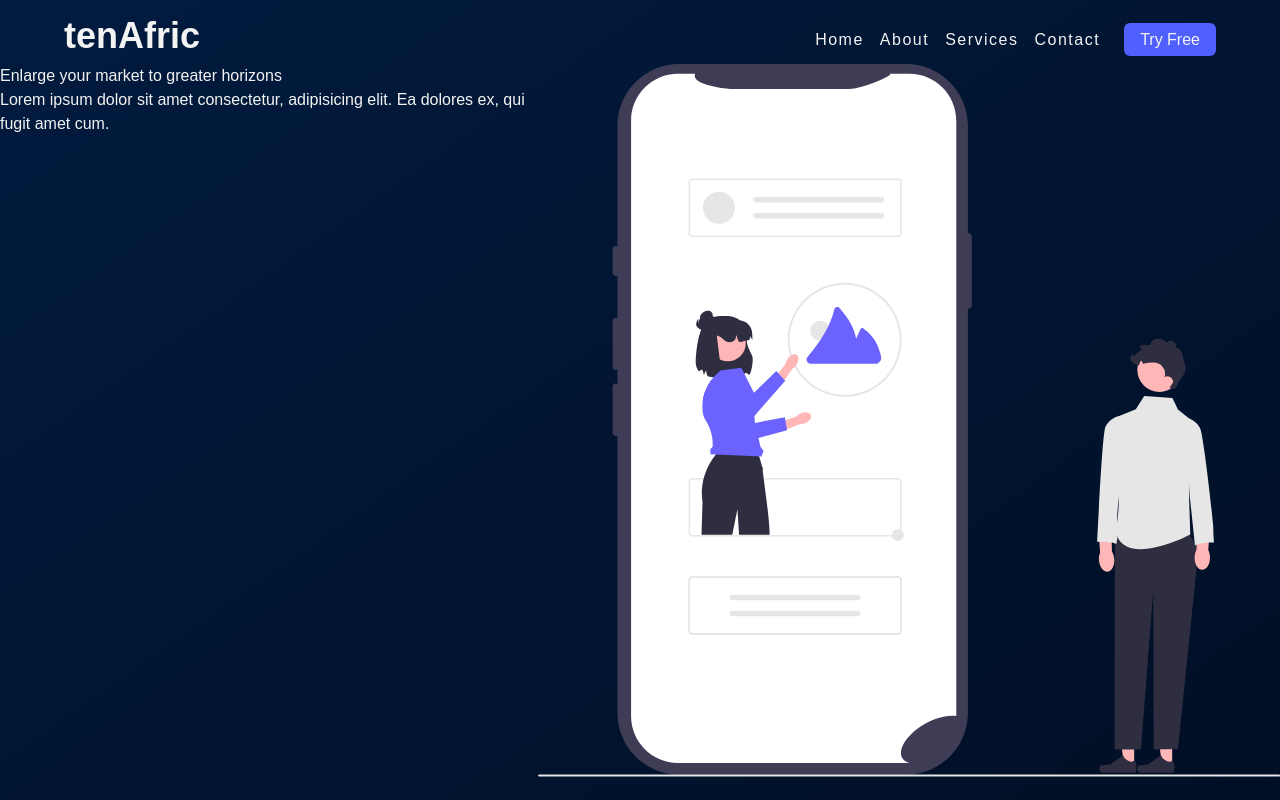
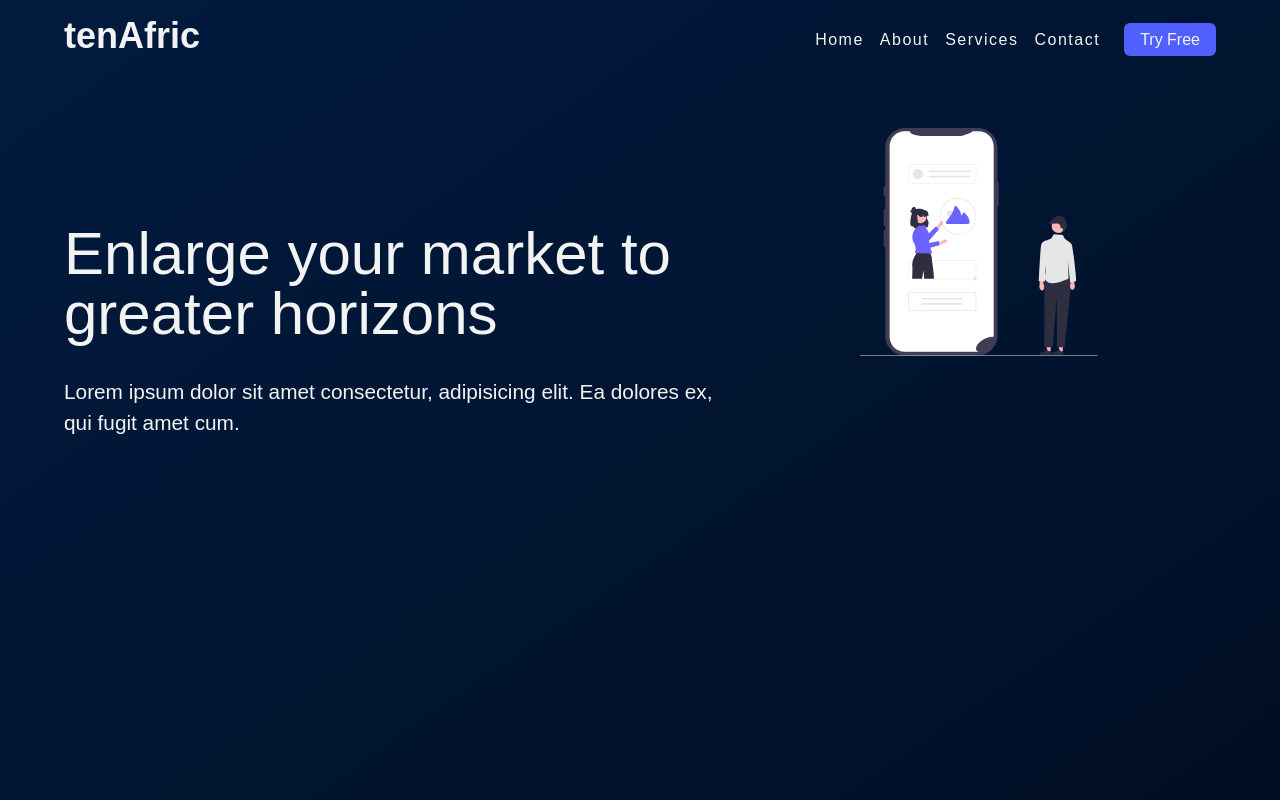
Before and after one commit to tenAfric/tenAfrik, a React (Create React App) app: page / in a window 1280 px wide. Built offline with nearby package versions, Linux system fonts and the light colour scheme.

Commit message:
mill silent couple tent brother

```diff
--- a/src/components/Landing.jsx
+++ b/src/components/Landing.jsx
@@ -8,14 +8,14 @@ const Landing = () => {
     <Fragment>
       <div className="h-screen landing">
         <Header/>
-        <div className="landing-section">
+        <div className="landing-section mt-16">
           <div className="landing-wrapper flex">
-            <div className="landing-texts">
-              <h1 className="landing-txt-header">Enlarge your market to greater horizons</h1>
-              <p className="landing-txt-paragraph">Lorem ipsum dolor sit amet consectetur, adipisicing elit. Ea dolores ex, qui fugit amet cum.</p>
+            <div className="landing-texts mt-16">
+              <h1 className="landing-txt-header mt-8 text-6xl">Enlarge your market to greater horizons</h1>
+              <p className="landing-txt-paragraph mt-8 text-[1.3rem]">Lorem ipsum dolor sit amet consectetur, adipisicing elit. Ea dolores ex, qui fugit amet cum.</p>
             </div>
             <div className="landing-image">
-              <LandingImg />
+              <LandingImg className="img-landing"/>
             </div>
           </div>
         </div>
--- a/src/styles/css/index.css
+++ b/src/styles/css/index.css
@@ -554,6 +554,14 @@ video {
   margin-right: auto;
 }
 
+.mt-8 {
+  margin-top: 2rem;
+}
+
+.mt-16 {
+  margin-top: 4rem;
+}
+
 .flex {
   display: flex;
 }
@@ -586,22 +594,8 @@ video {
   gap: 1rem;
 }
 
-.gap-2 {
-  gap: 0.5rem;
-}
-
 .gap-6 {
   gap: 1.5rem;
-}
-
-.px-2 {
-  padding-left: 0.5rem;
-  padding-right: 0.5rem;
-}
-
-.py-1 {
-  padding-top: 0.25rem;
-  padding-bottom: 0.25rem;
 }
 
 .px-4 {
@@ -614,30 +608,22 @@ video {
   padding-bottom: 0.5rem;
 }
 
-.pt-2 {
-  padding-top: 0.5rem;
-}
-
-.pt-6 {
-  padding-top: 1.5rem;
-}
-
 .pt-4 {
   padding-top: 1rem;
 }
 
-.align-middle {
-  vertical-align: middle;
-}
-
-.text-xl {
-  font-size: 1.25rem;
-  line-height: 1.75rem;
+.pt-2 {
+  padding-top: 0.5rem;
 }
 
 .text-4xl {
   font-size: 2.25rem;
   line-height: 2.5rem;
+}
+
+.text-6xl {
+  font-size: 3.75rem;
+  line-height: 1;
 }
 
 .text-3xl {
@@ -650,12 +636,8 @@ video {
   line-height: 2rem;
 }
 
-.text-\[1\.1rem\] {
-  font-size: 1.1rem;
-}
-
-.text-\[1rem\] {
-  font-size: 1rem;
+.text-\[1\.3rem\] {
+  font-size: 1.3rem;
 }
 
 .font-bold {
--- a/src/styles/css/landing.css
+++ b/src/styles/css/landing.css
@@ -1,3 +1,12 @@
 .landing {
   background: linear-gradient(145deg, #011b3f, #010f25);
+}
+.landing .landing-section .landing-wrapper {
+  margin: 0 5%;
+}
+.landing .landing-section .landing-wrapper .landing-image .img-landing {
+  width: 100%;
+  height: 50%;
+  -o-object-fit: cover;
+     object-fit: cover;
 }/*# sourceMappingURL=landing.css.map */
--- a/src/styles/scss/landing.scss
+++ b/src/styles/scss/landing.scss
@@ -3,4 +3,24 @@ $bgDarkDark: #010f25;
 
 .landing{
     background: linear-gradient(145deg, $bgDarkLight, $bgDarkDark);
+    .landing-section{
+        .landing-wrapper{
+            margin: 0 5%;
+            .landing-texts{
+                .landing-txt-header{
+
+                }
+                .landing-txt-paragraph{
+
+                }
+            }
+            .landing-image{
+                .img-landing{
+                    width: 100%;
+                    height: 50%;
+                    object-fit: cover;
+                }
+            }
+        }
+    }
 }
```
Also changed, not shown: 1 other file (tests, documents, lock files or other folders).
